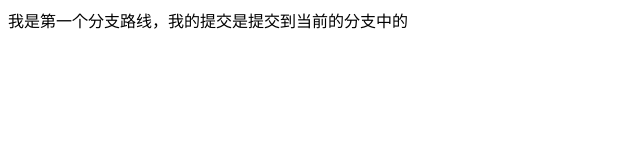
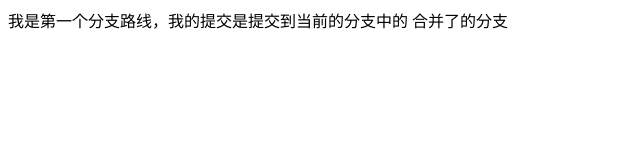
Before and after one commit to wugang168/myBook, a plain HTML site: page thisnewbranck.html in a window 1280 px wide. Shown: the whole page, without its empty margins (0-640 px from the left). Drawn offline with Linux system fonts and the light colour scheme.

Commit message:
合并分支后的第一次修改

```diff
--- a/thisnewbranck.html
+++ b/thisnewbranck.html
@@ -8,6 +8,7 @@
 		<!--这里是我的第一个分支路线-->
 		<div>
 			我是第一个分支路线，我的提交是提交到当前的分支中的
+			合并了的分支
 		</div>
 	</body>
 </html>
```
